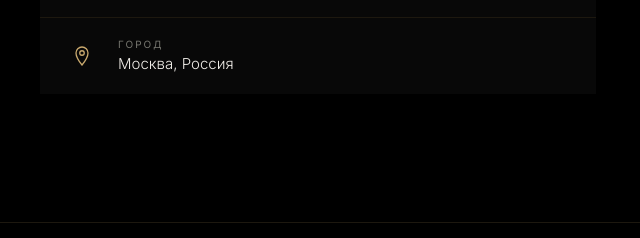
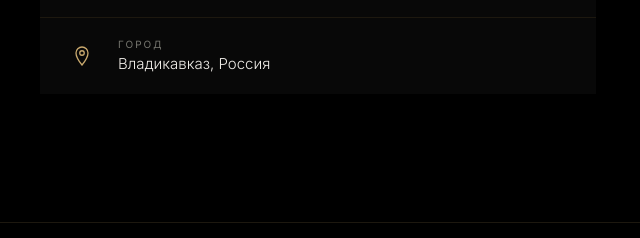
Before and after one commit to DaVA2670/site, a plain HTML site: page index.html in a window 1280 px wide. Shown: the part 4432-4670 px from the top of the page, 0-640 px from the left. Drawn offline with nearby package versions, Linux system fonts and the light colour scheme.

Commit message:
Change city from Moscow to Vladikavkaz

```diff
--- a/index.html
+++ b/index.html
@@ -1017,7 +1017,7 @@
                         </div>
                         <div>
                             <div class="info-lbl">Город</div>
-                            <div class="info-val">Москва, Россия</div>
+                            <div class="info-val">Владикавказ, Россия</div>
                         </div>
                     </div>
                 </div>
```
